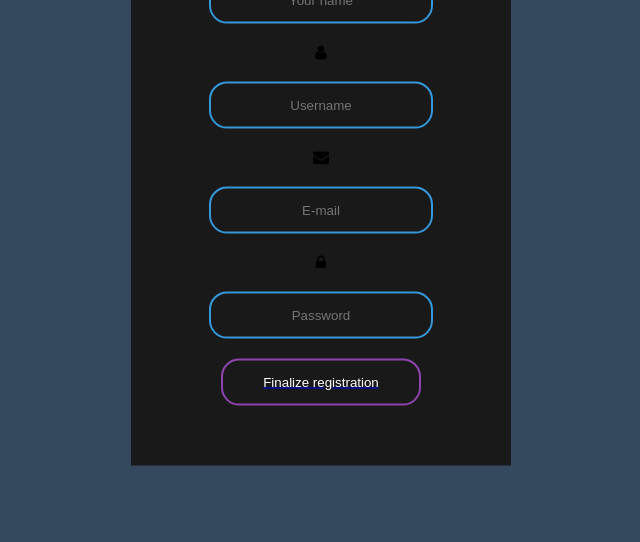
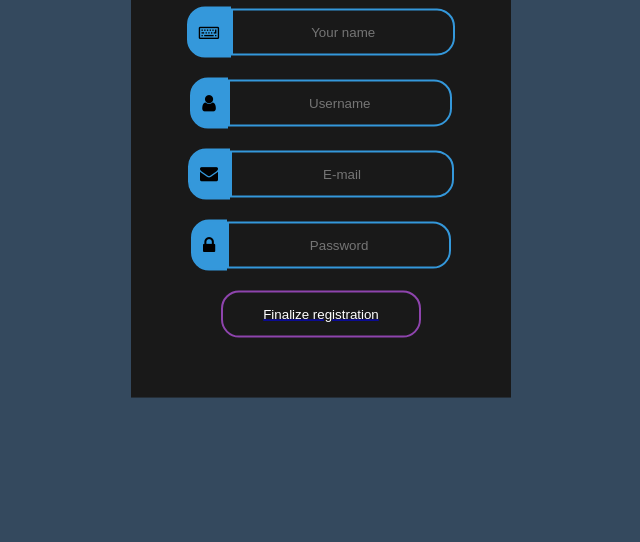
Before and after one commit to GustavoMSB/Login-Screen, a plain HTML site: page cadastro.html in a window 1280 px wide. Shown: the part 258-800 px from the top of the page, without its empty margins (319-959 px from the left). Drawn offline with Linux system fonts and the light colour scheme.

Commit message:
Update style.css

```diff
--- a/style.css
+++ b/style.css
@@ -21,17 +21,17 @@ body{
 }
 
 .box input[type = "text"],.box input[type="password"], .box input[type ="email"]{
-    border:0;
+    /* border:0; */
     background: none;
     display: block;
-    margin: 20px auto;
+    /* margin: 15px auto; */
     text-align: center;
     border: 2px solid #3498db;
     padding: 14px 10px;
     width: 200px;
     outline: none;
     color: white;
-    border-radius: 18px;
+    border-radius: 0px 18px 18px 0px;
     transition: 0.25s;
 }
 
@@ -58,3 +58,72 @@ body{
 .box input[type="button"]:hover{
     background: #8e44ad;
 }
+
+.input-group{
+    display: flex;
+    justify-content: center;
+    align-items: center;
+    margin: 20px auto;
+
+}
+.input-group i{
+    border: 2px solid #3498db;
+    border-radius: 18px 0px 0px 18px;
+    padding: 14px 10px;
+    background-color: #3498db;
+    font-size: 19px;
+}
+
+.password-group{
+    display: flex;
+    justify-content: center;
+    align-items: center;
+    margin: 20px auto;
+}
+
+.password-group i{
+    border: 2px solid #3498db;
+    border-radius: 18px 0px 0px 18px;
+    padding: 14px 10px;
+    background-color: #3498db;
+    font-size: 19px;
+}
+.input-name{
+    display: flex;
+    justify-content: center;
+    align-items: center;
+    margin: 20px auto;
+}
+.input-name i{
+    border: 2px solid #3498db;
+    border-radius: 18px 0px 0px 18px;
+    padding: 14px 10px;
+    background-color: #3498db;
+    font-size: 19px;
+}
+.input-username{
+    display: flex;
+    justify-content: center;
+    align-items: center;
+    margin: 20px auto;
+}
+.input-username i{
+    border: 2px solid #3498db;
+    border-radius: 18px 0px 0px 18px;
+    padding: 14px 10px;
+    background-color: #3498db;
+    font-size: 19px;
+}
+.input-email{
+    display: flex;
+    justify-content: center;
+    align-items: center;
+    margin: 20px auto;
+}
+.input-email i{
+    border: 2px solid #3498db;
+    border-radius: 18px 0px 0px 18px;
+    padding: 14.5px 10px;
+    background-color: #3498db;
+    font-size: 18px;
+}
```
